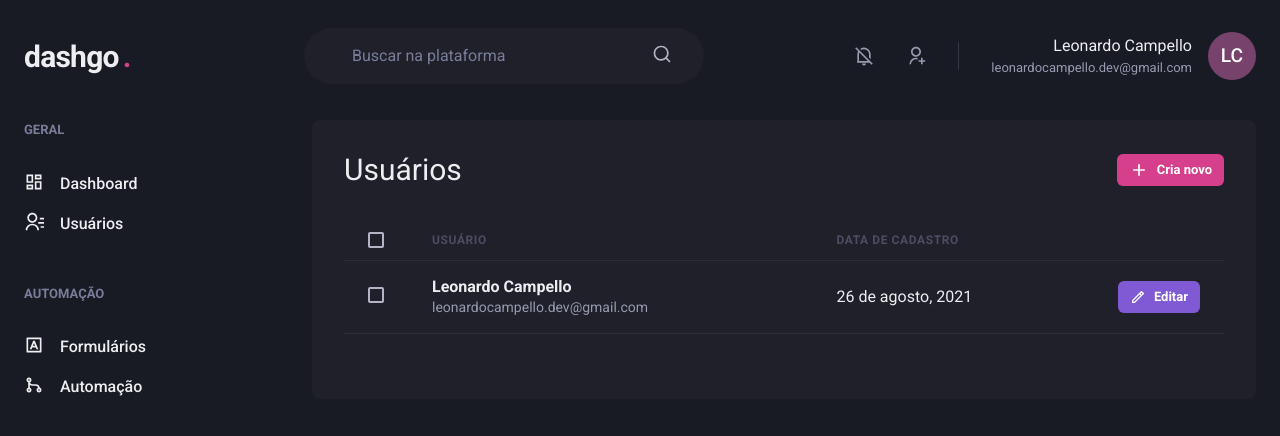
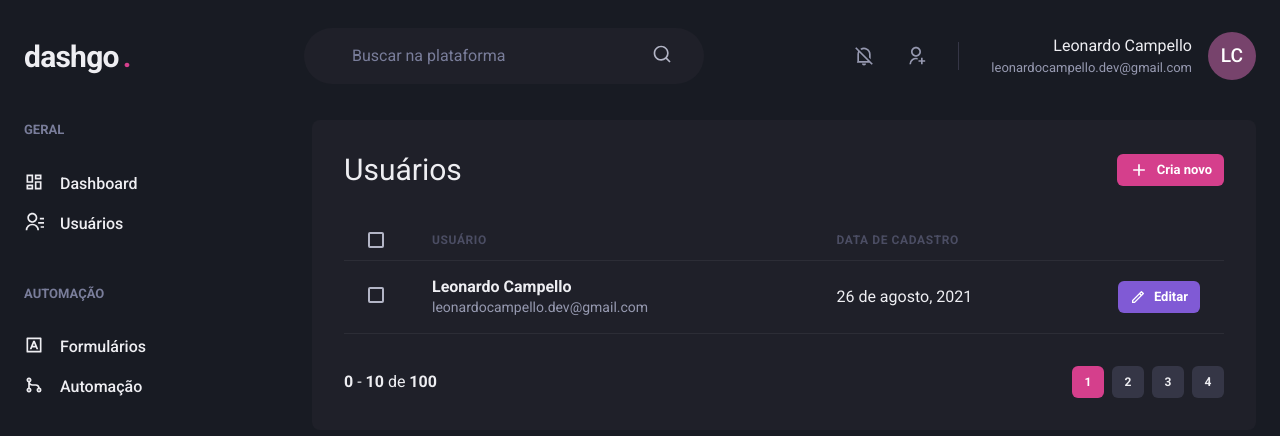
Before and after one commit to LeonardoCampello-dev/dashgo, a Next.js app: page /users in a window 1280 px wide. Shown: the top 436 px of the page. Built offline with nearby package versions, Linux system fonts and the light colour scheme.

Commit message:
💥 NEW: Pagination Component

```diff
--- /dev/null
+++ b/src/components/Pagination.tsx
@@ -0,0 +1,61 @@
+import { Stack, Button, Box } from '@chakra-ui/react';
+
+export function Pagination() {
+  return (
+    <Stack
+      direction='row'
+      mt='8'
+      justify='space-between'
+      align='center'
+      spacing='6'
+    >
+      <Box>
+        <strong>0</strong> - <strong>10</strong> de
+        <strong> 100</strong>
+      </Box>
+
+      <Stack direction='row' spacing='2'>
+        <Button
+          size='sm'
+          fontSize='xs'
+          width='4'
+          colorScheme='pink'
+          disabled
+          _disabled={{ bg: 'pink.500', cursor: 'default' }}
+        >
+          1
+        </Button>
+
+        <Button
+          size='sm'
+          fontSize='xs'
+          width='4'
+          bg='gray.700'
+          _hover={{ bg: 'pink.500' }}
+        >
+          2
+        </Button>
+
+        <Button
+          size='sm'
+          fontSize='xs'
+          width='4'
+          bg='gray.700'
+          _hover={{ bg: 'pink.500' }}
+        >
+          3
+        </Button>
+
+        <Button
+          size='sm'
+          fontSize='xs'
+          width='4'
+          bg='gray.700'
+          _hover={{ bg: 'pink.500' }}
+        >
+          4
+        </Button>
+      </Stack>
+    </Stack>
+  );
+}
--- a/src/pages/users/index.tsx
+++ b/src/pages/users/index.tsx
@@ -18,6 +18,7 @@
 
 import { Header } from '../../components/Header';
 import { Sidebar } from '../../components/Siderbar';
+import { Pagination } from '../../components/Pagination';
 
 export default function UserList() {
   return (
@@ -90,6 +91,8 @@
               </Tr>
             </Tbody>
           </Table>
+
+          <Pagination />
         </Box>
       </Flex>
     </Box>
```
